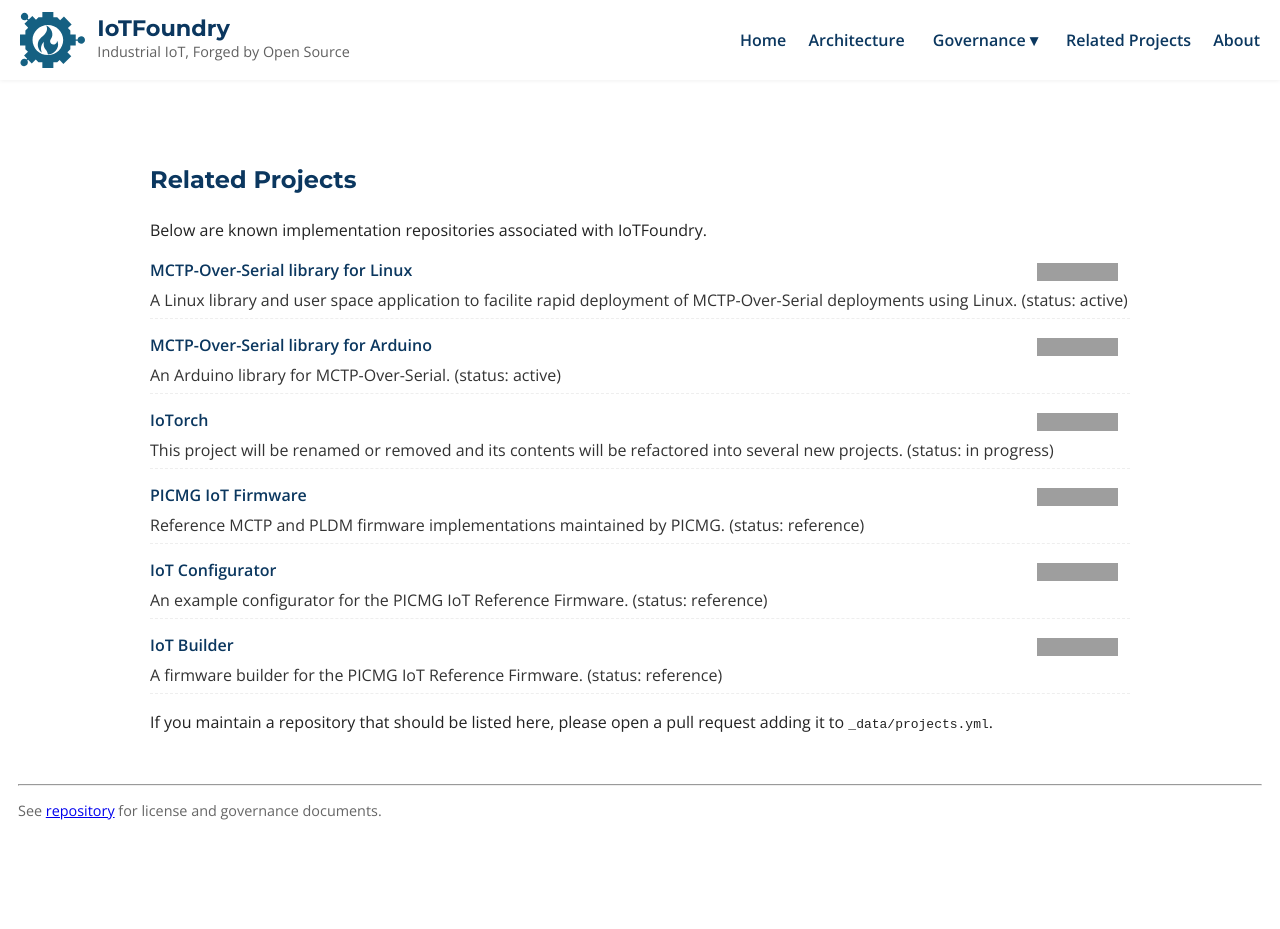
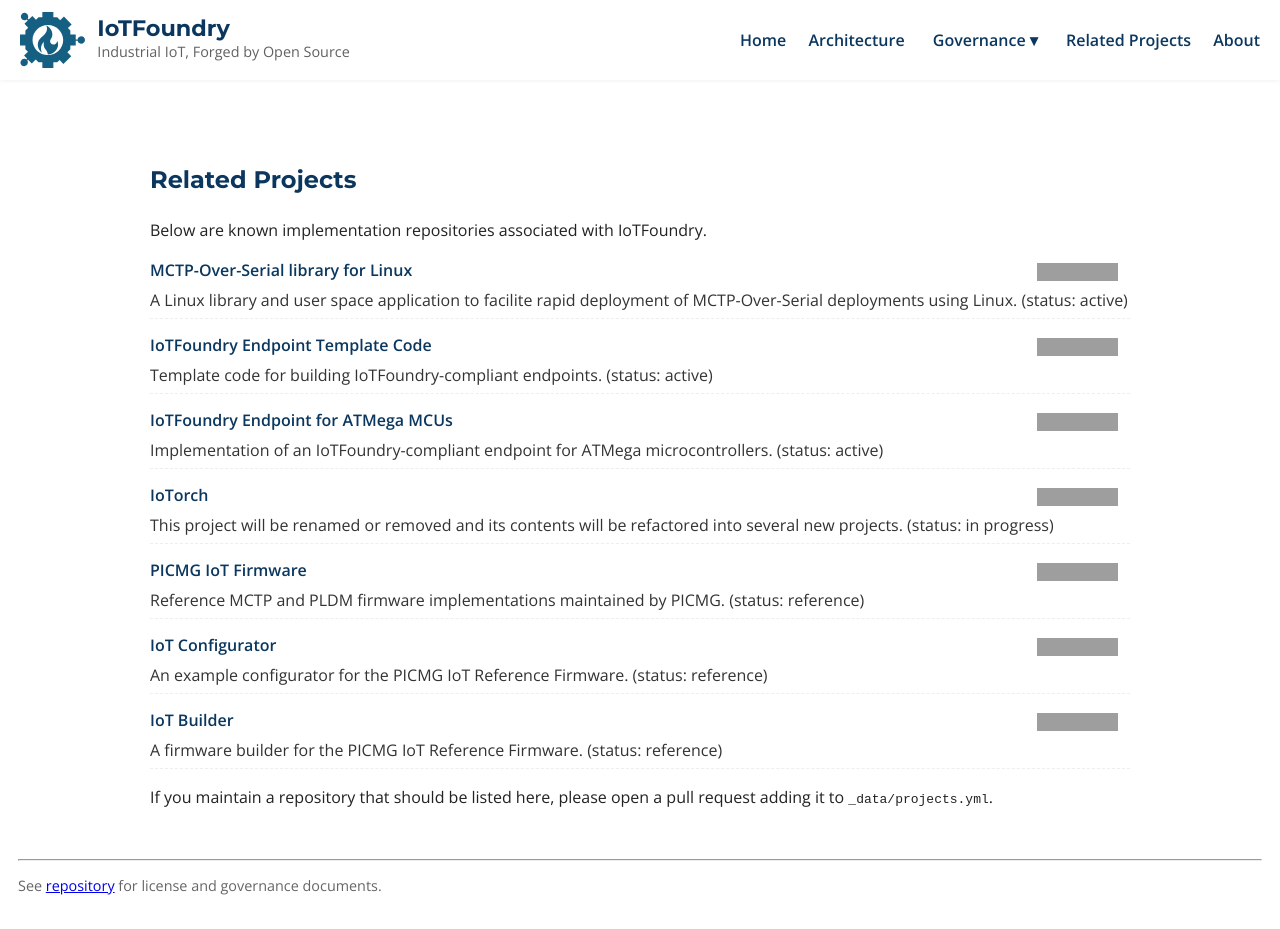
Before and after one commit to PICMG/iot-foundry, a Jekyll site: the page built from docs/RelatedProjects.md, in a window 1280 px wide and 929 px high. Built offline with Jekyll 4.4.1, drawn with Linux system fonts in a browser that asks for light colours; grey boxes are pictures that could not be loaded.

Commit message:
add iot-foundry-endpoint and iot-foundry-endpoint for atmega.

```diff
--- a/docs/_data/projects.yml
+++ b/docs/_data/projects.yml
@@ -4,10 +4,16 @@
   description: A Linux library and user space application to facilite rapid deployment of MCTP-Over-Serial deployments using Linux.
   status: active
 
-- name: MCTP-Over-Serial library for Arduino
-  url: https://www.github.com/PICMG/mctp-serial-arduino
-  repo: PICMG/mctp-serial-arduino
-  description: An Arduino library for MCTP-Over-Serial.
+- name: IoTFoundry Endpoint Template Code
+  url: https://www.github.com/PICMG/iot-foundry-endpoint
+  repo: PICMG/iot-foundry-endpoint
+  description: Template code for building IoTFoundry-compliant endpoints.
+  status: active
+
+- name: IoTFoundry Endpoint for ATMega MCUs
+  url: https://www.github.com/PICMG/iot-foundry-atmega-endpoint
+  repo: PICMG/iot-foundry-atmega-endpoint
+  description: Implementation of an IoTFoundry-compliant endpoint for ATMega microcontrollers.
   status: active
 
 - name: IoTorch
```
